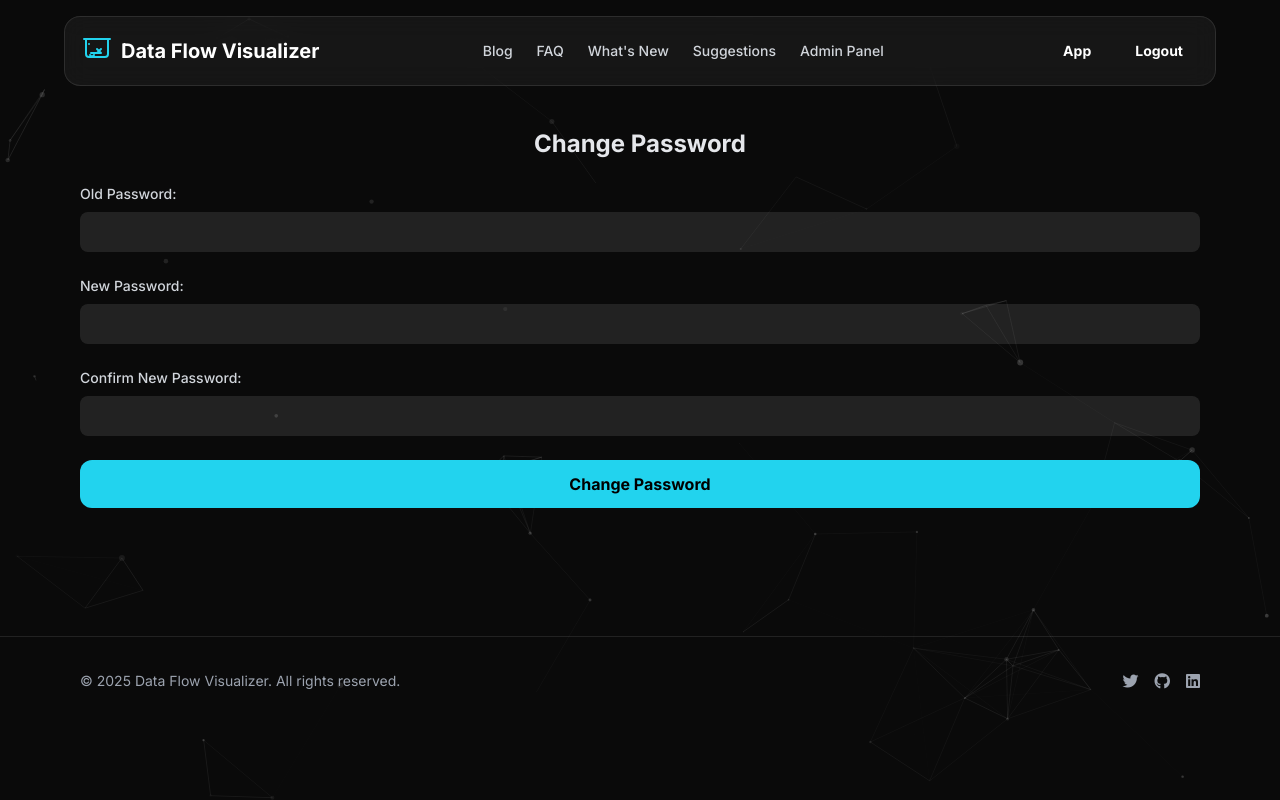
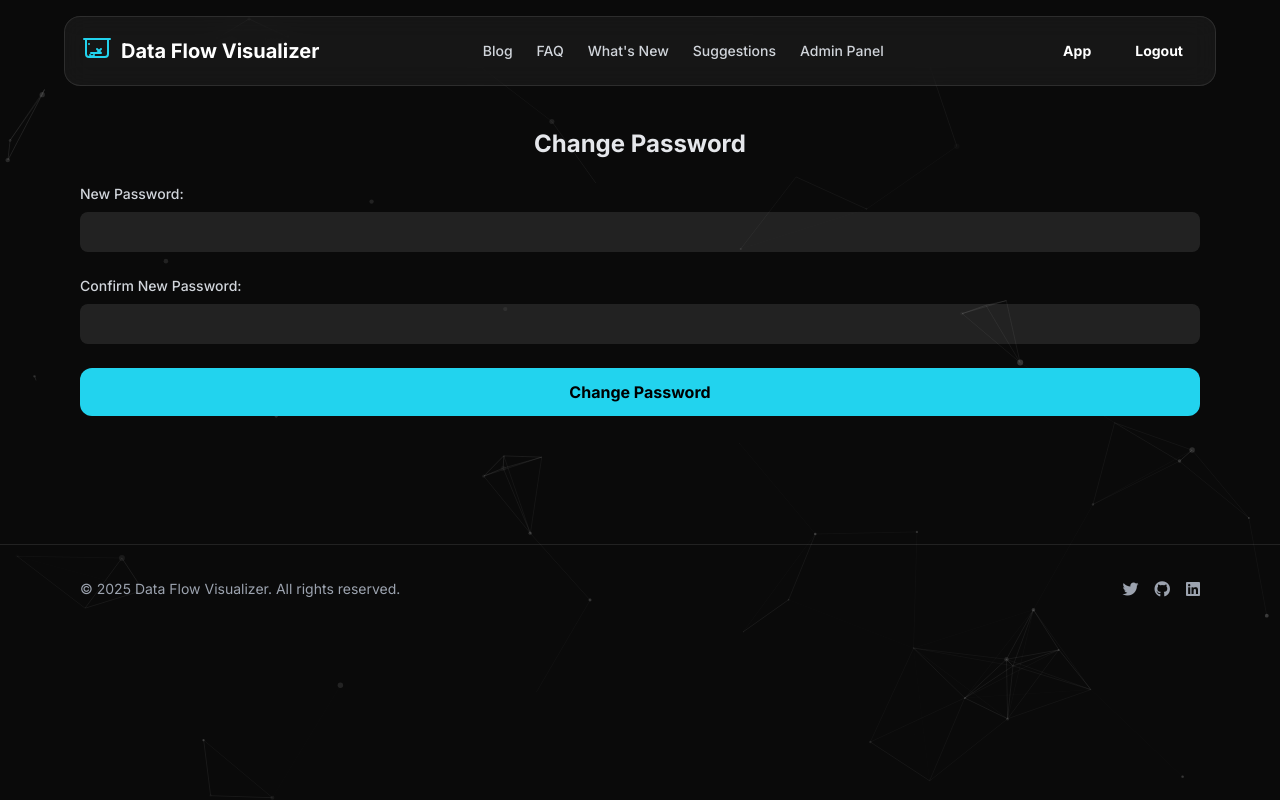
Before and after one commit to Azriel84ht/tdt-sql-scan, a Spring Boot app: page /change-password in a window 1280 px wide. Run offline with Spring Boot 4, Linux system fonts and the light colour scheme; a user stored in the database is signed in; some of the project's set-up classes (security, data sources, template engines, error pages and the like) are left out, and stand-ins take their place; some libraries are stand-ins or nearby versions.

Commit message:
fix: Correct fields in change password form
The `/change-password` endpoint was returning a 400 Bad Request error.
This was caused by a mismatch between the form fields in `change-password.html` and the parameters expected by the `ChangePasswordController`.

The controller expects `@RequestParam("password")` and `@RequestParam("confirmPassword")`, but the form was submitting `oldPassword`, `newPassword`, and `confirmPassword`.

This commit aligns the form with the controller by removing the `oldPassword` field and renaming the `newPassword` field to `password`.

```diff
--- a/app-web/src/main/resources/templates/change-password.html
+++ b/app-web/src/main/resources/templates/change-password.html
@@ -6,14 +6,12 @@
 <body>
 <div th:fragment="content" class="glassmorphism rounded-3xl p-8 md:p-16">
     <h2 class="text-2xl font-bold text-center mb-6">Change Password</h2>
+    <div th:if="${error}" class="alert alert-danger" th:text="${error}"></div>
+    <div th:if="${message}" class="alert alert-info" th:text="${message}"></div>
     <form th:action="@{/change-password}" method="post" class="space-y-6">
         <div>
-            <label for="oldPassword" class="block text-sm font-medium text-gray-300">Old Password:</label>
-            <input type="password" id="oldPassword" name="oldPassword" required class="w-full bg-white/10 rounded-lg text-white px-4 py-2 mt-2 focus:outline-none focus:ring-2 focus:ring-cyan-400"/>
-        </div>
-        <div>
-            <label for="newPassword" class="block text-sm font-medium text-gray-300">New Password:</label>
-            <input type="password" id="newPassword" name="newPassword" required class="w-full bg-white/10 rounded-lg text-white px-4 py-2 mt-2 focus:outline-none focus:ring-2 focus:ring-cyan-400"/>
+            <label for="password" class="block text-sm font-medium text-gray-300">New Password:</label>
+            <input type="password" id="password" name="password" required class="w-full bg-white/10 rounded-lg text-white px-4 py-2 mt-2 focus:outline-none focus:ring-2 focus:ring-cyan-400"/>
         </div>
         <div>
             <label for="confirmPassword" class="block text-sm font-medium text-gray-300">Confirm New Password:</label>
```
